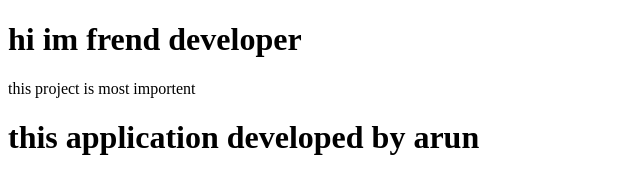
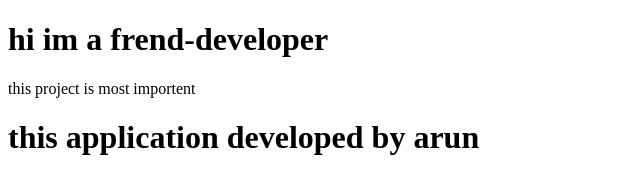
Before and after one commit to arunpandi2003/git, a plain HTML site: page index.html in a window 1280 px wide. Shown: the whole page, without its empty margins (0-640 px from the left). Drawn offline with Linux system fonts and the light colour scheme.

Commit message:
fix:rename the h1

```diff
--- a/index.html
+++ b/index.html
@@ -6,7 +6,7 @@
     <title>Document</title>
 </head>
 <body>
-    <h1>hi im frend developer</h1>
+    <h1>hi im a frend-developer</h1>
     <p>this project is most importent </p>
     <h1>this application developed by arun</h1>
 </body>
```
